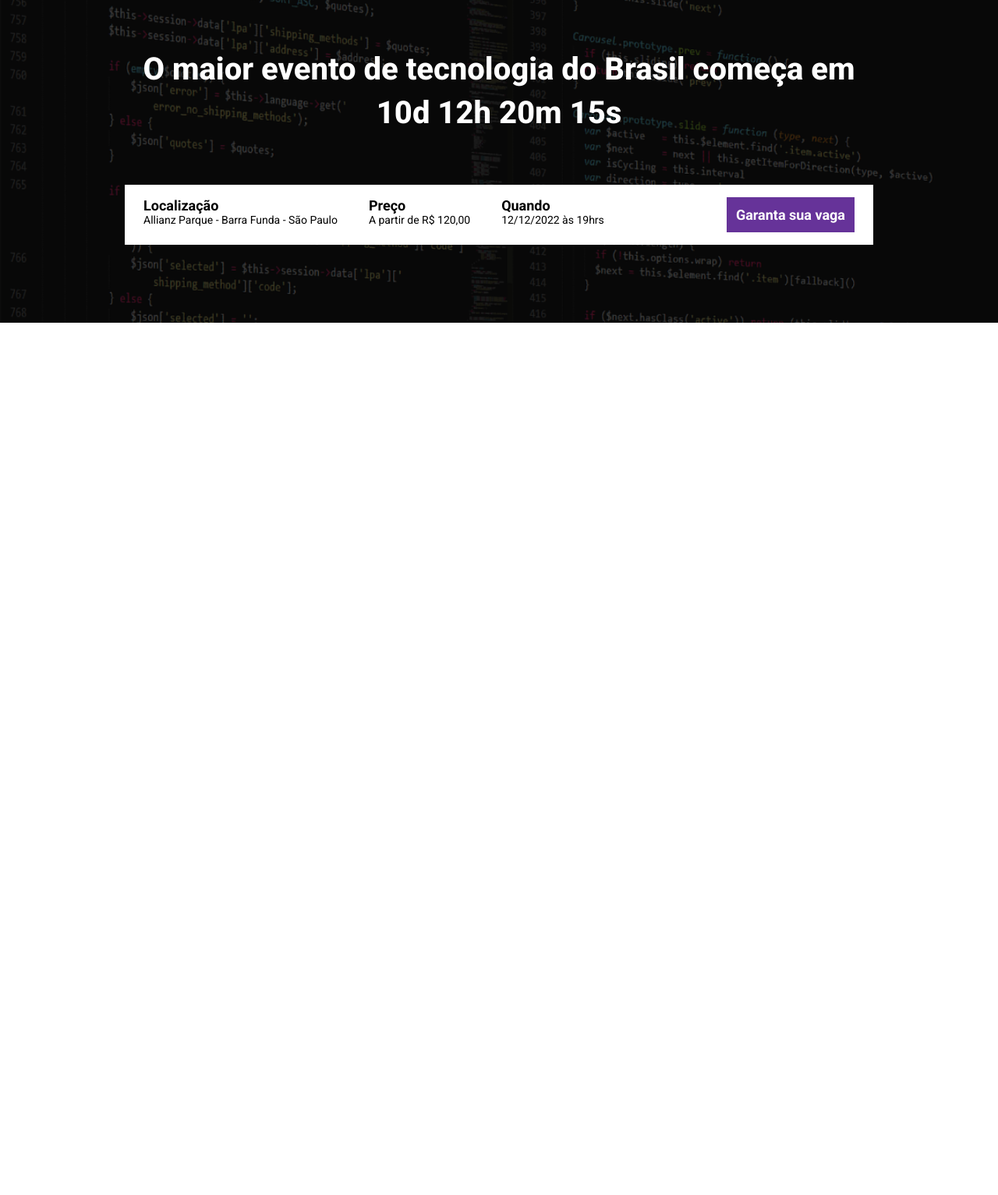
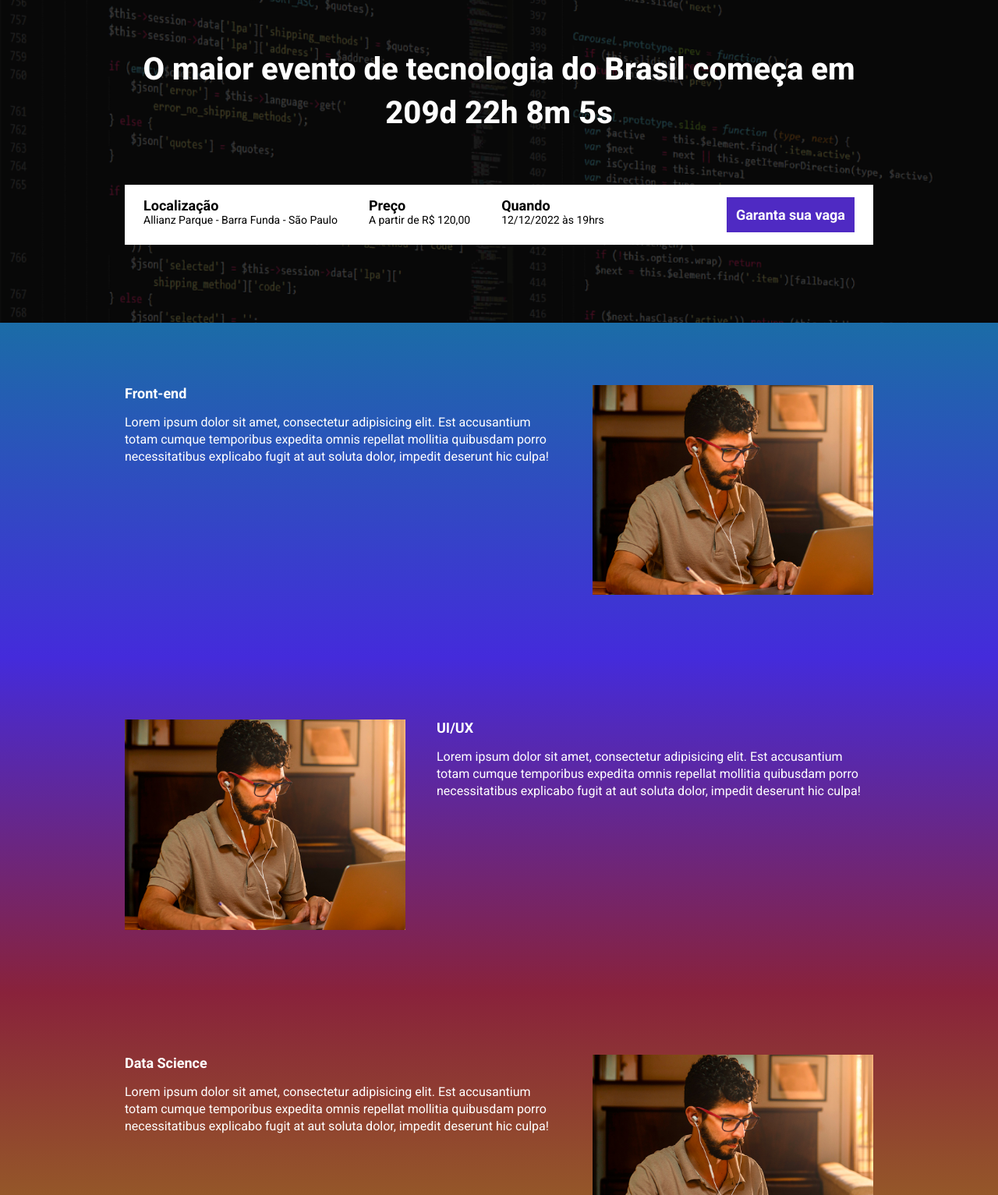
Before and after one commit to leonardolucas847/EBAC-Talks, a website built with Parcel: page src/index.html in a window 1280 px wide. Shown: the part 147-1680 px from the top of the page at 78% size. Before the commit the page ends 800 px from the top, so only its background shows below. Built offline with nearby package versions, Linux system fonts and the light colour scheme.

Commit message:
criação da contagem regressiva e arquivo de variaveis

```diff
--- a/package.json
+++ b/package.json
@@ -3,6 +3,7 @@
   "version": "1.0.0",
   "scripts": {
     "dev": "parcel src/index.html src/styles/main.scss src/scripts/main.js",
+    "build": "parcel build src/index.html",
     "test": "echo \"Error: no test specified\" && exit 1"
   },
   "keywords": [],
--- a/src/index.html
+++ b/src/index.html
@@ -4,17 +4,18 @@
     <meta charset="UTF-8">
     <meta name="viewport" content="width=device-width, initial-scale=1.0">
     <title>EBAC Tec Talks</title>
-    <link rel="stylesheet" href="styles/main.scss">
     <link rel="preconnect" href="https://fonts.gstatic.com" crossorigin>
     <link rel="preconnect" href="https://fonts.googleapis.com">
     <link href="https://fonts.googleapis.com/css2?family=Roboto:ital,wght@0,100..900;1,100..900&display=swap" rel="stylesheet">
+    <link rel="stylesheet" href="styles/main.scss">
+    <link rel="stylesheet" href="https://unpkg.com/aos@next/dist/aos.css" rel="stylesheet"/>
 </head>
 <body>
     <header class="hero">
         <div class="container">
             <img class="hero__logo" src="images/ebac_logo.svg" alt="EBAC">
             <p class="hero__text">
-                O maior evento de tecnologia do Brasil começa em 10d 12h 20m 15s
+                O maior evento de tecnologia do Brasil começa em <span id="contador"></span>
             </p>
                         <div class="infos-bar">
                 <ul class="infos-bar__infos">
@@ -37,6 +38,51 @@
             </div>
         </div>
     </header>
+    <section class="event event--frontend" >
+        <div class="container" data-aos="fade-right">
+            <div class="event__details">
+                <h2 class="event__details__title">Front-end</h2>
+                <p class="event__details__description">
+                    Lorem ipsum dolor sit amet, consectetur adipisicing elit. Est accusantium totam cumque temporibus expedita omnis repellat mollitia quibusdam porro necessitatibus explicabo fugit at aut soluta dolor, impedit deserunt hic culpa!
+                </p>
+            </div>
+            <img class="event__image" src="images/frontend.png" alt="Front-end">
+        </div>
+    </section>
+    <section class="event event--ui-ux event--image-left">
+        <div class="container" data-aos="fade-left">
+            <div class="event__details">
+                <h2 class="event__details__title">UI/UX</h2>
+                <p class="event__details__description">
+                    Lorem ipsum dolor sit amet, consectetur adipisicing elit. Est accusantium totam cumque temporibus expedita omnis repellat mollitia quibusdam porro necessitatibus explicabo fugit at aut soluta dolor, impedit deserunt hic culpa!
+                </p>
+            </div>
+            <img class="event__image" src="images/frontend.png" alt="Front-end">
+        </div>
+    </section>
+    <section class="event event--data-science">
+        <div class="container" data-aos="fade-right">
+            <div class="event__details">
+                <h2 class="event__details__title">Data Science</h2>
+                <p class="event__details__description">
+                    Lorem ipsum dolor sit amet, consectetur adipisicing elit. Est accusantium totam cumque temporibus expedita omnis repellat mollitia quibusdam porro necessitatibus explicabo fugit at aut soluta dolor, impedit deserunt hic culpa!
+                </p>
+            </div>
+            <img class="event__image" src="images/frontend.png" alt="Front-end">
+        </div>
+    </section>
+    <section class="event event--backend event--image-left">
+        <div class="container" data-aos="fade-left">
+            <div class="event__details">
+                <h2 class="event__details__title">Back-End</h2>
+                <p class="event__details__description">
+                    Lorem ipsum dolor sit amet, consectetur adipisicing elit. Est accusantium totam cumque temporibus expedita omnis repellat mollitia quibusdam porro necessitatibus explicabo fugit at aut soluta dolor, impedit deserunt hic culpa!
+                </p>
+            </div>
+            <img class="event__image" src="images/frontend.png" alt="Front-end">
+        </div>
+    </section>
+    <script src="https://unpkg.com/aos@next/dist/aos.js"></script>
     <script src="scripts/main.js"></script>
 </body>
 </html>
--- a/src/scripts/main.js
+++ b/src/scripts/main.js
@@ -1 +1,27 @@
-console.log ('ola mundo');
+AOS.init();
+
+const dataDoEvento = new Date("Dec 12, 2025 19:00:00");
+const timeStampDoEvento = dataDoEvento.getTime();
+
+const contaAsHoras = setInterval(function() {
+    const agora = new Date();
+    const timeStampAtual = agora.getTime();
+
+    const distanciaAteOEvento = timeStampDoEvento - timeStampAtual;
+
+    const diaEmMs = 1000 * 60 * 60 * 24;
+    const horaEmMs = 1000 * 60 * 60;
+    const minutoEmMs = 1000 * 60;
+
+    const diasAteOEvento = Math.floor(distanciaAteOEvento / diaEmMs);
+    const horasAteOEvento = Math.floor((distanciaAteOEvento % diaEmMs) / horaEmMs);
+    const minutosAteOEvento = Math.floor((distanciaAteOEvento % horaEmMs) / minutoEmMs);
+    const segundosAteOEvento = Math.floor((distanciaAteOEvento % minutoEmMs) / 1000);
+
+    document.getElementById('contador').innerHTML = `${diasAteOEvento}d ${horasAteOEvento}h ${minutosAteOEvento}m ${segundosAteOEvento}s`;
+
+    if (distanciaAteOEvento < 0) {
+        clearInterval(contaAsHoras);
+        document.getElementById('contador').innerHTML = 'Evento expirado';
+    }
+}, 1000);
--- /dev/null
+++ b/src/styles/_event.scss
@@ -0,0 +1,55 @@
+@use 'variables';
+.event {
+    padding: 80px 0;
+    &--frontend {
+        background-image: linear-gradient(variables.$blue1, variables.$blue2);
+    }
+
+    &--ui-ux {
+        background-image: linear-gradient(variables.$blue2, variables.$pink);
+    }
+
+    &--data-science {
+        background-image: linear-gradient(variables.$pink, variables.$yellow);
+    }
+
+    &--backend {
+        background-image: linear-gradient(variables.$yellow, variables.$pink);
+    }
+    &--image-left {
+        .container {
+            flex-direction: row-reverse;
+        }
+    }
+    .container {
+        display: flex;
+        gap: 40px;
+    }
+    &__image {
+        max-width: 360px;
+    }
+
+    &__details {
+        &__title {
+            font-size: 18px;
+            font-weight: bold;
+            margin-bottom: 16px;
+        }
+
+        &__description {
+            line-height: 22px;
+        }
+}
+    @media (max-width: 640px) {
+        .container {
+            display: block;
+        }
+        &__image {
+            width: 100%;
+        }
+        &__details {
+            margin-right: 0;
+            margin-bottom: 16px;
+        }
+    }
+}
--- a/src/styles/_hero.scss
+++ b/src/styles/_hero.scss
@@ -1,3 +1,4 @@
+@use 'variables';
 .hero {
     padding-top: 64px;
     padding-bottom: 100px;
@@ -17,7 +18,7 @@
         left: 0;
         width: 100%;
         height: 100%;
-        background-color:#000;
+        background-color: variables.$secondaryTextColor;
         content: '';
         opacity: .7;
     }
--- /dev/null
+++ b/src/styles/_variables.scss
@@ -0,0 +1,8 @@
+$textColor: #fff;
+$secondaryTextColor: #000;
+
+$blue1: #1B6CA7;
+$blue2: #442BDB;
+$pink: #89223B;
+$yellow: #9C791D;
+$purple: #4F2AC3;
--- a/src/styles/components/_buttons.scss
+++ b/src/styles/components/_buttons.scss
@@ -1,5 +1,6 @@
+@use '../variables';
 
-    .button {
+.button {
     padding: 12px;
     font-size: 18px;
     font-weight: bold;
@@ -9,7 +10,7 @@
 
     &--primary {
         color: #fff;
-        background-color: rebeccapurple;
+        background-color: variables.$purple;
     }
 
     @media (max-width: 640px) {
--- a/src/styles/components/_infos_bar.scss
+++ b/src/styles/components/_infos_bar.scss
@@ -1,6 +1,7 @@
+    @use '../variables';
 .infos-bar {
     padding: 16px 24px;
-    background-color: #fff;
+    background-color: variables.$textColor;
     display: flex;
     justify-content: space-between;
 
@@ -10,10 +11,10 @@
 
         &__item {
             font-size: 14px;
-            color: #000;
+            color: variables.$secondaryTextColor;
 
             b {
-                color: #000;
+                color: variables.$secondaryTextColor;
                 font-size: 18px;
                 display: block;
             }
--- a/src/styles/main.scss
+++ b/src/styles/main.scss
@@ -1,7 +1,8 @@
 @use 'hero';
 @use 'components/infos_bar';
 @use 'components/buttons';
-
+@use 'event';
+@use 'variables';
 
 * {
     margin: 0;
```
